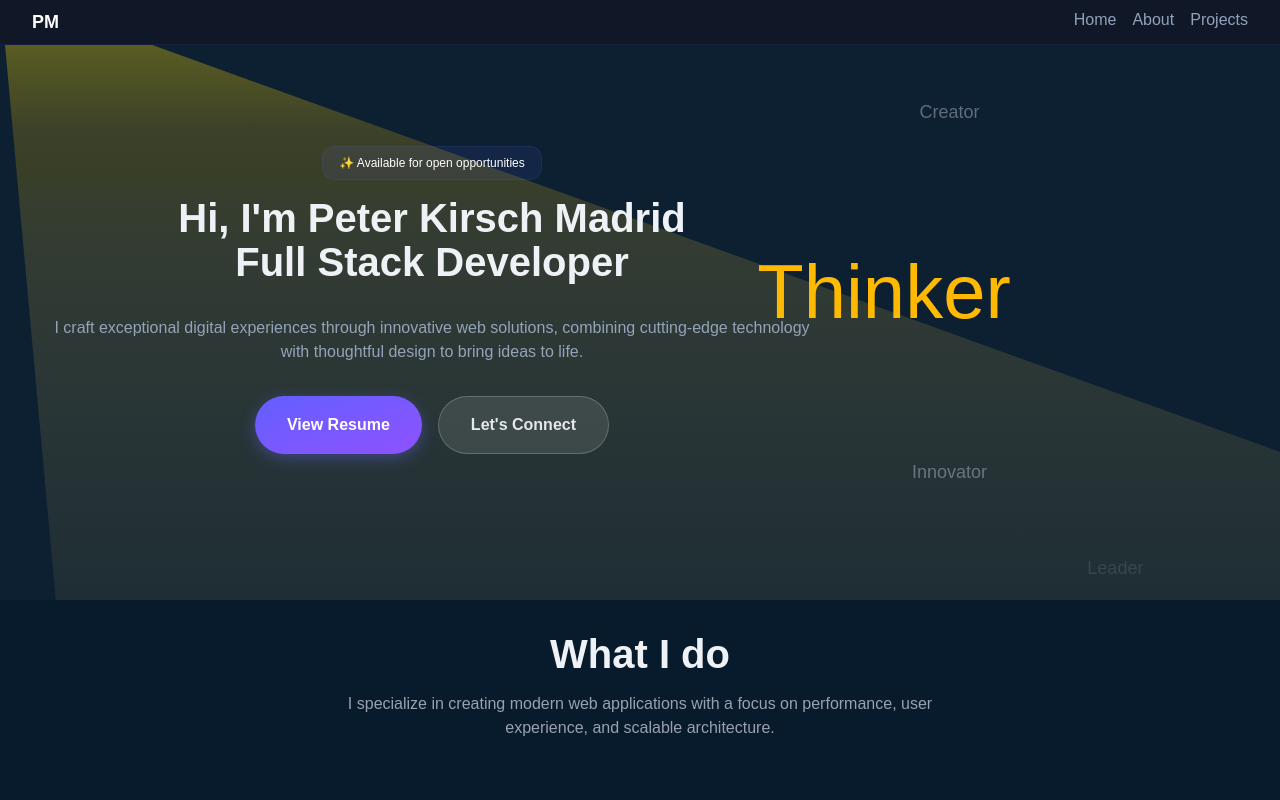
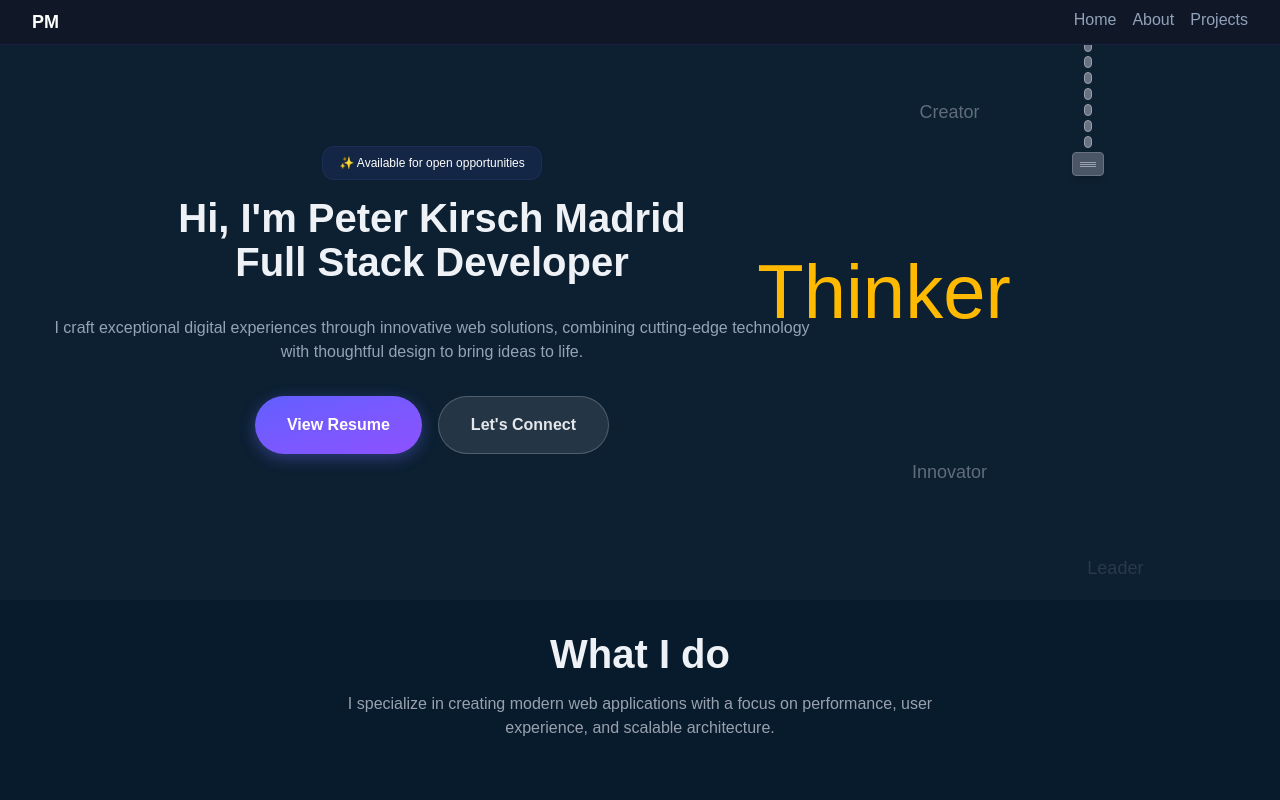
Before and after one commit to PeterDMadrid/Portfolio, a Next.js app: page / in a window 1280 px wide. Shown: the top 800 px of the page. Built offline with nearby package versions, Linux system fonts and the light colour scheme.

Commit message:
created a hook component for light

```diff
--- /dev/null
+++ b/src/app/homeComponents/LightEffect.tsx
@@ -0,0 +1,130 @@
+"use client";
+
+import { useState, useRef, useCallback, useEffect, SetStateAction } from 'react';
+
+export default function LightEffect() {
+  const [isLightOn, setIsLightOn] = useState(false);
+  const [chainPosition, setChainPosition] = useState(0);
+  const [isDragging, setIsDragging] = useState(false);
+  const [startY, setStartY] = useState(0);
+  const chainRef = useRef(null);
+  const PULL_THRESHOLD = 40;
+  const MAX_PULL = 60;
+
+  const handleMouseDown = useCallback((e: { clientY: SetStateAction<number>; }) => {
+    setIsDragging(true);
+    setStartY(e.clientY);
+    document.body.style.cursor = 'grabbing';
+    document.body.style.userSelect = 'none';
+  }, []);
+
+  const handleTouchStart = useCallback((e: React.TouchEvent<HTMLDivElement>) => {
+    setIsDragging(true);
+    setStartY(e.touches[0].clientY);
+  }, []);
+
+  const handleMouseMove = useCallback((e: { clientY: any; }) => {
+    if (!isDragging) return;
+
+    const currentY = e.clientY;
+    const pullDistance = Math.max(0, Math.min(MAX_PULL, currentY - startY));
+    setChainPosition(pullDistance);
+  }, [isDragging, startY]);
+
+  const handleTouchMove = useCallback((e: TouchEvent) => {
+    if (!isDragging) return;
+
+    const currentY = e.touches[0].clientY;
+    const pullDistance = Math.max(0, Math.min(MAX_PULL, currentY - startY));
+    setChainPosition(pullDistance);
+  }, [isDragging, startY]);
+
+  const handleMouseUp = useCallback(() => {
+    if (!isDragging) return;
+
+    // Toggle light if pulled far enough
+    if (chainPosition > PULL_THRESHOLD) {
+      setIsLightOn(prev => !prev);
+    }
+
+    // Reset chain position with smooth animation
+    setChainPosition(0);
+    setIsDragging(false);
+    document.body.style.cursor = 'default';
+    document.body.style.userSelect = 'auto';
+  }, [isDragging, chainPosition]);
+
+  const handleTouchEnd = useCallback(() => {
+    if (!isDragging) return;
+
+    // Toggle light if pulled far enough
+    if (chainPosition > PULL_THRESHOLD) {
+      setIsLightOn(prev => !prev);
+    }
+
+    // Reset chain position with smooth animation
+    setChainPosition(0);
+    setIsDragging(false);
+  }, [isDragging, chainPosition]);
+
+  // Add global event listeners using useEffect
+  useEffect(() => {
+    if (isDragging) {
+      document.addEventListener('mousemove', handleMouseMove);
+      document.addEventListener('mouseup', handleMouseUp);
+      document.addEventListener('touchmove', handleTouchMove);
+      document.addEventListener('touchend', handleTouchEnd);
+
+      return () => {
+        document.removeEventListener('mousemove', handleMouseMove);
+        document.removeEventListener('mouseup', handleMouseUp);
+        document.removeEventListener('touchmove', handleTouchMove);
+        document.removeEventListener('touchend', handleTouchEnd);
+      };
+    }
+  }, [isDragging, handleMouseMove, handleMouseUp, handleTouchMove, handleTouchEnd]);
+
+  return (
+    <>
+      {/* Light overlay effect */}
+      <div
+        className={`absolute -top-[11px] left-0 w-full h-full
+          [clip-path:polygon(0_0,100%_10%,100%_100%,40%_100%)]
+          sm:[clip-path:polygon(0_0,100%_33%,100%_100%,10%_100%)]
+          bg-gradient-to-b from-yellow-300/40 from-0% via-yellow-400/20 via-10% to-[#0c2032] to-70%
+          transition-opacity duration-300
+          ${isLightOn ? "opacity-100" : "opacity-0"}`}
+      />
+
+      {/* Light chain */}
+      <div className="absolute -top-10 left-[85%] transform -translate-x-1/2 flex flex-col items-center z-20">
+        <div
+          className="flex flex-col items-center space-y-1 transition-transform duration-200"
+          style={{ transform: `translateY(${chainPosition}px)` }}
+        >
+          {/* Chain Links */}
+          {Array.from({ length: 12 }, (_, i) => (
+            <div key={i} className="w-2 h-3 border border-gray-400 rounded-sm bg-gray-500"></div>
+          ))}
+
+          {/* Handle */}
+          <div
+            ref={chainRef}
+            onMouseDown={handleMouseDown}
+            onTouchStart={handleTouchStart}
+            className={`w-8 h-6 bg-gray-600 rounded-sm cursor-grab active:cursor-grabbing select-none transition-transform duration-200 border border-gray-500 shadow-md hover:bg-gray-500 ${
+              isDragging ? 'transform scale-105' : ''
+            }`}
+          >
+            {/* Handle grip lines */}
+            <div className="flex flex-col items-center justify-center h-full space-y-px">
+              <div className="w-4 h-px bg-gray-400"></div>
+              <div className="w-4 h-px bg-gray-400"></div>
+              <div className="w-4 h-px bg-gray-400"></div>
+            </div>
+          </div>
+        </div>
+      </div>
+    </>
+  );
+}
--- a/src/app/page.tsx
+++ b/src/app/page.tsx
@@ -3,6 +3,8 @@
 import Introduction from "@/app/homeComponents/Introduction";
 import { useParallax } from "@/hooks/useparallax";
 import Skills from "./homeComponents/SkillsDisplay";
+import { useState, useRef, useCallback, useEffect, SetStateAction } from 'react';
+import LightEffect from "./homeComponents/LightEffect";
 
 export default function Home() {
 
@@ -10,7 +12,7 @@ export default function Home() {
 
   return (
     <div className="relative">
-      <div className="opacity-100 absolute -top-[10px] left-0 w-full h-full [clip-path:polygon(0_0,100%_10%,100%_100%,40%_100%)] sm:[clip-path:polygon(0_0,100%_33%,100%_100%,10%_100%)] bg-gradient-to-b from-yellow-300/40 from-0% via-yellow-400/20 via-10% to-[#0c2032] to-70%"></div>
+      <LightEffect />
       <section ref={parallaxRef} className="flex flex-wrap justify-center sm:justify-between items-center px-4 overflow-hidden pb-4 h-[900px] sm:h-[400px] md:h-[600px] lg:h-[600px] 2xl:h-[900px] relative z-0">
         <Introduction />
         <Skills />
```
